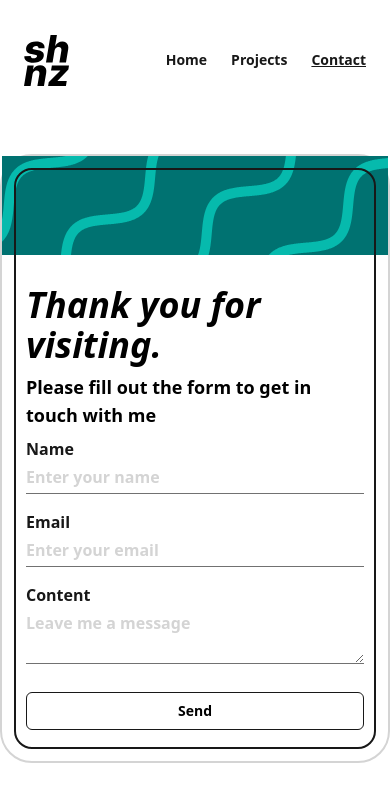
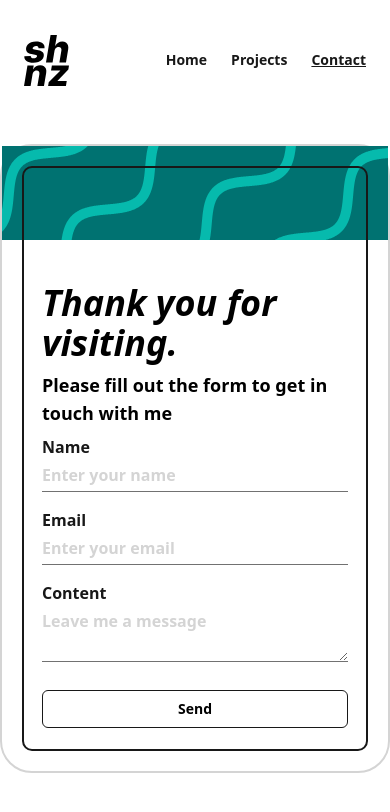
Before and after one commit to scotthitch/s-hitchcock-website, a Nuxt app: page /contact in a window 390 px wide. Shown: the top 812 px of the page. Built offline with nearby package versions, Linux system fonts and the light colour scheme; no server answers.

Commit message:
update contact form for mobile

```diff
--- a/pages/contact.vue
+++ b/pages/contact.vue
@@ -22,11 +22,14 @@ onUnmounted(() => {
 <template>
     <div class="h-full container lg:max-w-[1000px] mx-auto sm:px-12 content-center pb-12">
         <div
-            class="h-[90%] flex flex-col-reverse md:flex-row rounded-[32px] border-2 border-neutral-300 border-spacing-8 outline outline-2 outline-col-dark -outline-offset-[16px] sm:-outline-offset-[20px] bg-col-light"
+            class="h-[93%] flex flex-col-reverse md:flex-row rounded-[32px] border-2 border-neutral-300 border-spacing-8 outline outline-2 outline-col-dark -outline-offset-[24px] bg-col-light"
         >
-            <ContactMeForm class="basis-full md:basis-1/2" />
+            <ContactMeForm class="basis-full md:basis-1/2 m-4 md:m-2" />
             <div class="md:block md:basis-1/2 w-full h-[120px] md:h-auto">
-                <WavesCanvas :key="p5CanvasKey" class="rounded-r-[30px]" />
+                <WavesCanvas
+                    :key="p5CanvasKey"
+                    class="rounded-t-[30px] md:rounded-tl-[0px] md:rounded-br-[30px]"
+                />
             </div>
         </div>
     </div>
```
